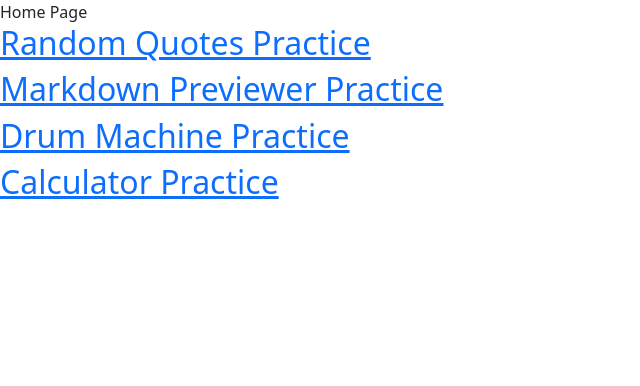
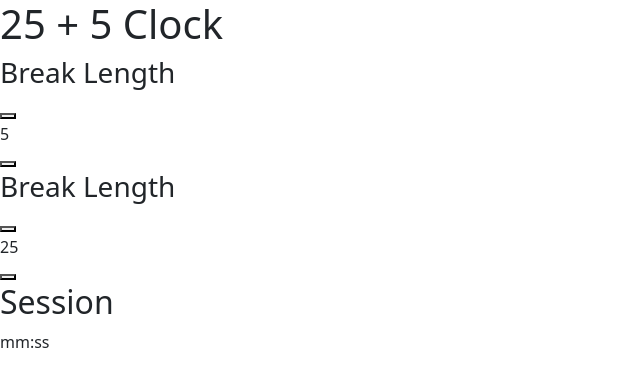
Before and after one commit to wotjd0860/freeCodeCampProjects, a React (Create React App) app: page /clock in a window 1280 px wide. Shown: the top 386 px of the page, without its empty margins (0-640 px from the left). Built offline with nearby package versions, Linux system fonts and the light colour scheme; the HTML template or start-up script is replaced by a standard one.

Commit message:
added clock practice page

```diff
--- a/src/App.js
+++ b/src/App.js
@@ -1,4 +1,5 @@
 import Calculator from "./components/calculator";
+import Clock from "./components/clock";
 import DrumMachine from "./components/drumMachine";
 import MarkdownPreviewer from "./components/markdownPreviewer";
 import RandomQuotes from "./components/quotes";
@@ -19,6 +20,7 @@ function App() {
         <Route path="/markdownpreviewer" element={<MarkdownPreviewer/>}></Route>
         <Route path="/drummachine" element={<DrumMachine/>}></Route>
         <Route path="/calculator" element={<Calculator/>}></Route>
+        <Route path="/clock" element={<Clock/>}></Route>
       </Routes>
     </Router>
   );
--- /dev/null
+++ b/src/components/clock.js
@@ -0,0 +1,27 @@
+function Clock() {
+    return (
+        <div>
+            <h1>25 + 5 Clock</h1>
+            <div id="break-label">
+                <h3>Break Length</h3>
+                <button id="break-decrement"></button>
+                <div id="break-length">5</div>
+                <button id="break-increment"></button>
+            </div>
+            <div id="session-label">
+                <h3>Break Length</h3>
+                <button id="session-decrement"></button>
+                <div id="session-length">25</div>
+                <button id="session-increment"></button>
+            </div>
+            <div id="time-label">
+                <h2>Session</h2>
+                <div id="time-left">
+                    mm:ss
+                </div>
+            </div>
+        </div>
+    );
+}
+
+export default Clock;
--- a/src/routes/Home.js
+++ b/src/routes/Home.js
@@ -17,6 +17,9 @@ function Home() {
             <h2>
                 <Link to={`/calculator`}>Calculator Practice</Link>
             </h2>
+            <h2>
+                <Link to={`/clock`}>25 + 5 Clock Practice</Link>
+            </h2>
         </div>
     );
 }
```
Also changed, not shown: 1 other file (tests, documents, lock files or other folders).
